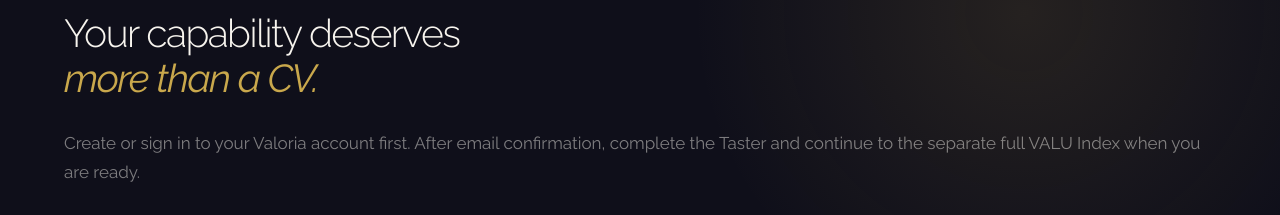
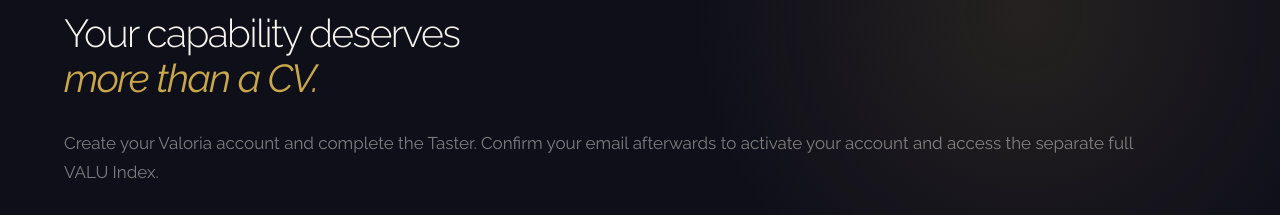
Before and after one commit to riverwayse-sudo/valoria-site, a Next.js app: page /valu/start in a window 1280 px wide. Shown: the part 5720-5935 px from the top of the page. Built offline with nearby package versions, Linux system fonts and the light colour scheme; no server answers.

Commit message:
Correct final VALU start call-to-action sequence

```diff
--- a/src/app/valu/start/page.jsx
+++ b/src/app/valu/start/page.jsx
@@ -115,7 +115,7 @@ export default function ValuStartPage() {
       </section>
 
       <section className="vs-final">
-        <div className="vs-shell"><div className="vs-kicker"><span /> WORTH. BUILT.</div><h2>Your capability deserves<br /><em>more than a CV.</em></h2><p>Create or sign in to your Valoria account first. After email confirmation, complete the Taster and continue to the separate full VALU Index when you are ready.</p><AssessmentStartLink href="/valu/register/?journey=valu_taster" className="vs-btn vs-primary">START THE VALU INDEX TASTER <b>→</b></AssessmentStartLink><p className="vs-back">Already completed a taster? <Link href="/professional-signup/recover">Recover your saved taster</Link>.</p><Link href="/valu" className="vs-back">Learn more about VALU →</Link></div>
+        <div className="vs-shell"><div className="vs-kicker"><span /> WORTH. BUILT.</div><h2>Your capability deserves<br /><em>more than a CV.</em></h2><p>Create your Valoria account and complete the Taster. Confirm your email afterwards to activate your account and access the separate full VALU Index.</p><AssessmentStartLink href="/valu/register/?journey=valu_taster" className="vs-btn vs-primary">START THE VALU INDEX TASTER <b>→</b></AssessmentStartLink><p className="vs-back">Already completed a taster? <Link href="/professional-signup/recover">Recover your saved taster</Link>.</p><Link href="/valu" className="vs-back">Learn more about VALU →</Link></div>
       </section>
     </main>
     <Footer />
```
